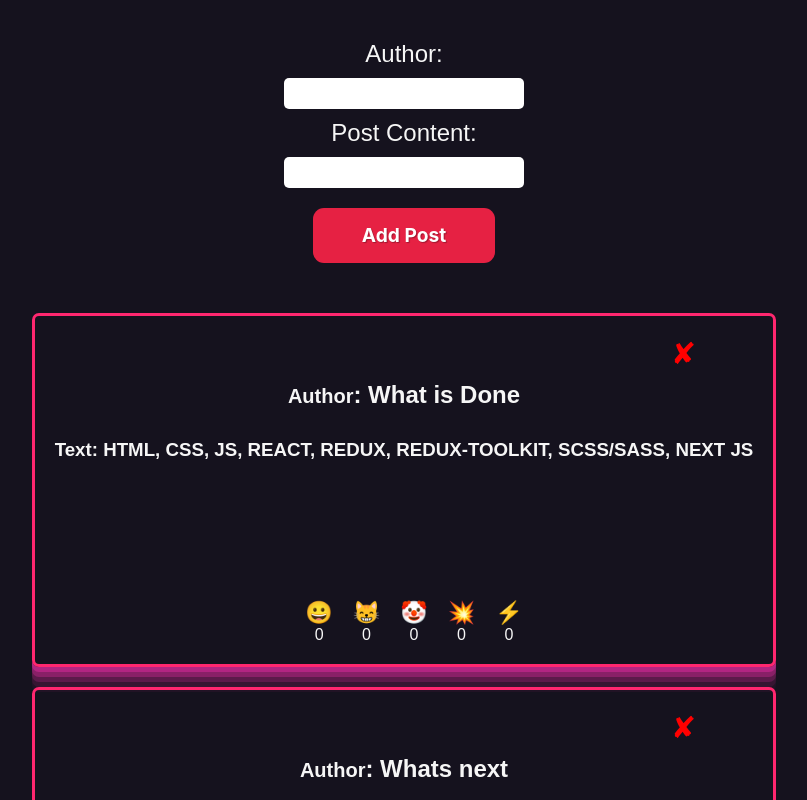
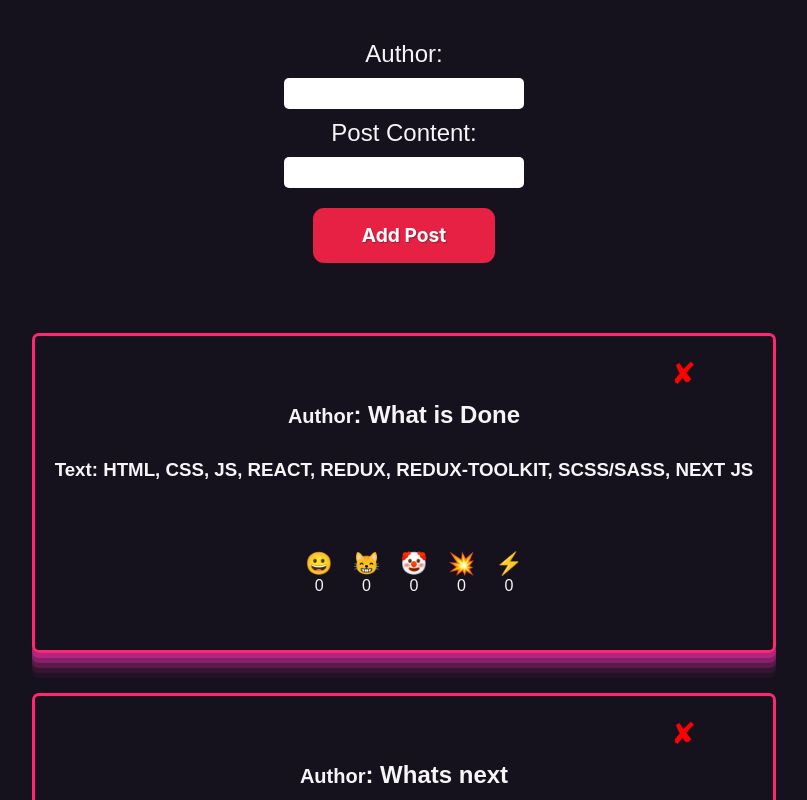
Before and after one commit to Turan141/postsWithReactRedux-Toolkit, a React (Create React App) app: page / in a window 1280 px wide. Shown: the top 800 px of the page, without its empty margins (236-1043 px from the left). Built offline with nearby package versions, Linux system fonts and the light colour scheme.

Commit message:
final build

```diff
--- a/package.json
+++ b/package.json
@@ -13,7 +13,8 @@
     "react-dom": "18.0.0",
     "react-redux": "7.2.8",
     "react-scripts": "4.0.0",
-    "react-snippets": "1.0.2"
+    "react-snippets": "1.0.2",
+    "sass": "1.49.11"
   },
   "devDependencies": {
     "@babel/runtime": "7.13.8",
--- a/src/styles.scss
+++ b/src/styles.scss
@@ -4,15 +4,17 @@
   box-sizing: border-box;
 }
 
-body{
+
+body, html {
   height: 100vh;
+  background-color: #15121e;
 }
 
 .App {
   font-family: sans-serif;
   text-align: center;
   background-color: #15121e;
-  height: auto;
+  height: 100%;
   color: #f6f6f6;
   display: flex;
   justify-content: flex-start;
@@ -27,12 +29,15 @@ body{
     .posts{
       display: block;
     }
+    .postsBlog{
+      min-width:100px;
+    }
   }
 
   .postsBlog{
     word-wrap: break-word;
     min-height: 40vh;
-    margin:20px;
+    margin:40px 25px 25px 25px;
     border-radius:7px;
     border:3px solid #ff276f;
     padding:20px;
@@ -42,6 +47,7 @@ body{
     rgba(240, 46, 170, 0.2) 0px 15px,
     rgba(240, 46, 170, 0.1) 0px 20px,
     rgba(240, 46, 170, 0.05) 0px 25px;
+
     .delete{
       display:inline-block;
       position: relative;
@@ -65,7 +71,7 @@ body{
     .emojisDiv{
       display:flex;
       list-style: none;
-      margin-top:10%;
+      margin-top:5%;
       justify-content: center;
     }
     .emojis{
```
